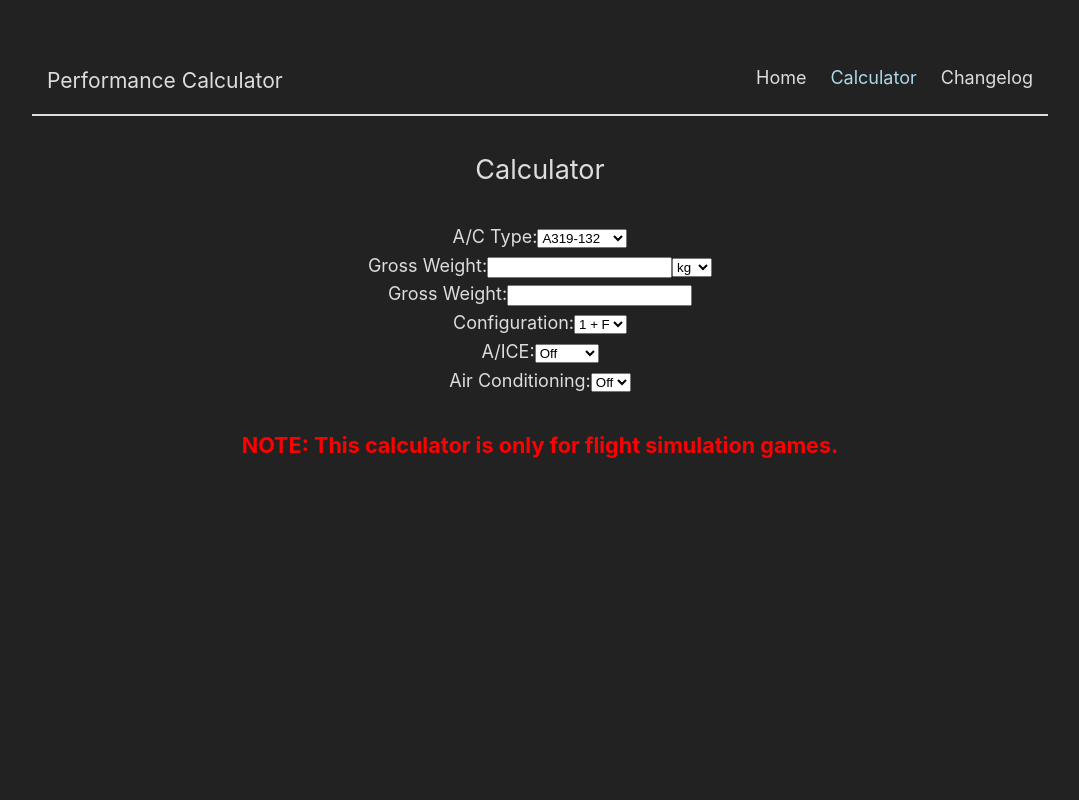
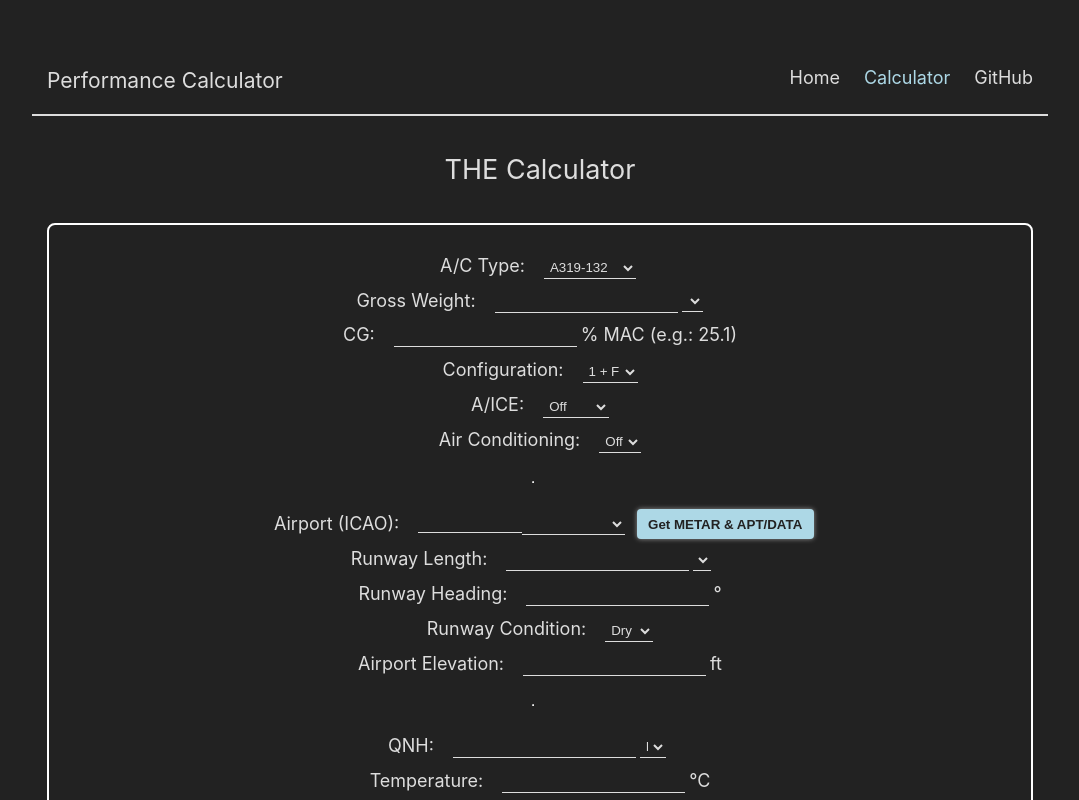
Before and after one commit to d4vss/performance-calculator, a Vue app: page /calculator in a window 1280 px wide. Shown: the top 800 px of the page, without its empty margins (100-1179 px from the left). Built offline with nearby package versions, Linux system fonts and the light colour scheme.

Commit message:
Change0105_2
Calculator HTML

```diff
--- a/src/App.vue
+++ b/src/App.vue
@@ -9,7 +9,7 @@
       <nav>
         <RouterLink class="hover-underline-animation" to="/">Home</RouterLink>
         <RouterLink class="hover-underline-animation" to="/calculator">Calculator</RouterLink>
-        <a target=_blank class="hover-underline-animation" href="https://github.com/d4vss/performance-calculator/commits/main">Changelog</a>
+        <a target=_blank class="hover-underline-animation" href="https://github.com/d4vss/performance-calculator/">GitHub</a>
       </nav>
     </div>
   </header>
--- a/src/views/CalculatorView.vue
+++ b/src/views/CalculatorView.vue
@@ -1,10 +1,13 @@
 <template>
     <div class="page">
-        <h2>Calculator</h2>
-        <div class="frame">
-            <div class="airplane">
-                <div>
+        <h2>THE Calculator</h2>
+
+        <table>
+            <tr>
+                <td>
                     <span>A/C Type:</span>
+                </td>
+                <td>
                     <select name="actype" id="actype">
                         <option>A319-132</option>
                         <option>A320-214</option>
@@ -12,54 +15,287 @@
                         <option>A321-211</option>
                         <option>A330-243</option>
                     </select>
-                </div>
-                <div>
+                </td>
+                <td>
+                </td>
+            </tr>
+            <tr>
+                <td>
                     <span>Gross Weight:</span>
+                </td>
+                <td>
                     <input type="text" autocomplete="off" id="weight">
-                    <select name="unit" id="unit">
+                </td>
+                <td>
+                    <select name="unit" id="unit" class="special">
                         <option>kg</option>
                         <option>lbs</option>
                     </select>
-                </div>
-                <div>
-                    <span>Gross Weight:</span>
-                    <input type="text" autocomplete="off" id="weight">
-                </div>
-                <div>
+                </td>
+            </tr>
+            <tr>
+                <td>
+                    <span>CG:</span>
+                </td>
+                <td>
+                    <input type="text" autocomplete="off" id="cg">
+                </td>
+                <td>
+                    <span class="left">% MAC (e.g.: 25.1) </span>
+                </td>
+            </tr>
+            <tr>
+                <td>
                     <span>Configuration:</span>
+                </td>
+                <td>
                     <select name="config" id="config">
                         <option>1 + F</option>
                         <option>2</option>
                         <option>3</option>
                     </select>
-                </div>
-                <div>
+                </td>
+            </tr>
+            <tr>
+                <td>
                     <span>A/ICE:</span>
+                </td>
+                <td>
                     <select name="aice" id="aice">
                         <option>Off</option>
                         <option>Engine</option>
                         <option>Total</option>
                     </select>
-                </div>
-                <div>
+                </td>
+            </tr>
+            <tr>
+                <td>
                     <span>Air Conditioning:</span>
+                </td>
+                <td>
                     <select name="actype" id="actype">
                         <option>Off</option>
                         <option>On</option>
                     </select>
-                </div>
-            </div>
-        </div>
-        <p class="note">NOTE: This calculator is only for flight simulation games.</p>
+                </td>
+            </tr>
+
+            <tr>
+                <td colspan="3">
+                    <hr>
+                </td>
+            </tr>
+
+            <tr>
+                <td>
+                    <span>Airport (ICAO):</span>
+                </td>
+                <td>
+                    <input type="text" autocomplete="off" id="airport" class="special">
+                    <select name="runway" id="runway" class="special"></select>
+                </td>
+                <td>
+                    <button style="margin-left: 7.5px;">Get METAR & APT/DATA</button>
+                </td>
+            </tr>
+            <tr>
+                <td>
+                    Runway Length:
+                </td>
+                <td>
+                    <input type="text" autocomplete="off" id="runwaylength">
+                </td>
+                <td>
+                    <select name="unit" id="unit" class="special">
+                        <option>m</option>
+                        <option>ft</option>
+                    </select>
+                </td>
+            </tr>
+            <tr>
+                <td>
+                    <span>Runway Heading:</span>
+                </td>
+                <td>
+                    <input type="text" autocomplete="off" id="runwayheading">
+                </td>
+                <td>
+                    <span class="left">°</span>
+                </td>
+            </tr>
+            <tr>
+                <td>
+                    <span>Runway Condition:</span>
+                </td>
+                <td>
+                    <select name="runwaycondition" id="runwaycondition">
+                        <option>Dry</option>
+                        <option>Wet</option>
+                    </select>
+                </td>
+            </tr>
+            <tr>
+                <td>
+                    <span>Airport Elevation:</span>
+                </td>
+                <td>
+                    <input type="text" autocomplete="off" id="airportelevation">
+                </td>
+                <td>
+                    <span class="left">ft</span>
+                </td>
+            </tr>
+            <tr>
+                <td colspan="3">
+                    <hr>
+                </td>
+            </tr>
+
+            <tr>
+                <td>
+                    <span>QNH:</span>
+                </td>
+                <td>
+                    <input type="text" autocomplete="off" id="qnh">
+                </td>
+                <td>
+                    <select name="presstype" id="presstype" class="special">
+                        <option>hPa</option>
+                        <option>inHg</option>
+                    </select>
+                </td>
+            </tr>
+            <tr>
+                <td>
+                    <span>Temperature:</span>
+                </td>
+                <td>
+                    <input type="text" autocomplete="off" id="temperature">
+                </td>
+                <td>
+                    <span class="left">°C</span>
+                </td>
+            </tr>
+            <tr>
+                <td>
+                    <span>Wind:</span>
+                </td>
+                <td>
+                    <input type="text" autocomplete="off" id="wind">
+                </td>
+                <td>
+                    <span class="left">°/kt</span>
+                </td>
+            </tr>
+            <tr>
+                <td></td>
+                <td>
+                    <button style="margin-top: 10px;">Calculate</button>
+                </td>
+            </tr>
+            <tr>
+                <td colspan="3">
+                    <p class="note">NOTE: This calculator is only for flight simulation games.</p>
+                </td>
+            </tr>
+        </table>
+        <button style="margin-top: 20px; width: auto;">DEVPRINT</button>
     </div>
 </template>
 
 <style scoped>
+hr {
+    margin-block: 20px;
+    color: var(--color-text);
+}
+td:first-of-type {
+    text-align: left;
+    padding-right: 16px;
+}
+.left {
+    float: left;
+}
+table {
+    border: solid white 2px;
+    display: flex;
+    flex-direction: column;
+    align-items: center;
+    width: 100%;
+    margin-top: 32px;
+    padding: 24px;
+    border-radius: 8px;
+}
 .note {
     color: #ff0000;
     font-size: larger;
     text-align: center;
-    font-weight: bold;
-    margin-top: 32px;
+    font-weight:600;
+    margin-top: 48px;
+}
+
+select, input, button {
+    width: 100%;
+}
+.special {
+    width: 50%;
+    float: left;
+}
+
+input {
+    border: none;
+    border-bottom: solid 1px var(--color-text);
+    background-color: transparent;
+    color: var(--color-text);
+    padding: 2px;
+    outline: none;
+    font-weight: 600;
+}
+
+select {
+    border: none;
+    border-bottom: solid 1px var(--color-text);
+    background-color: transparent;
+    color: var(--color-text);
+    padding: 2px;
+    outline: none;
+}
+
+select option {
+    background-color: var(--color-background);
+    color: var(--color-text);
+}
+
+button {
+    color: var(--color-background);
+    border: none;
+    cursor: pointer;
+    padding: 7.5px;
+    font-weight: 600;
+    border-radius: 4px;
+    background-color: var(--color-accent);
+    outline: none;
+    box-shadow: 0 0 5px 0 rgba(255, 255, 255, 0.5);
+}
+
+button:hover {
+    box-shadow: 0 0 10px 0 rgba(255, 255, 255, 0.5);
+}
+
+@media (max-width: 768px) {
+    table {
+        width: 100%;
+    }
+    .special {
+        width: 100%;
+    }
+    td:first-of-type {
+        padding-right: 0;
+    }
+}
+
+@media (max-width: 425px) {
+    .special {
+        width: 100%;
+    }
 }
 </style>
```
Also changed, not shown: public/script.js (added, +43 -0 lines).
